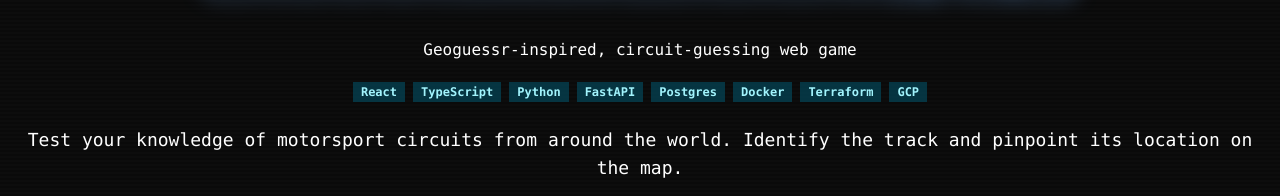
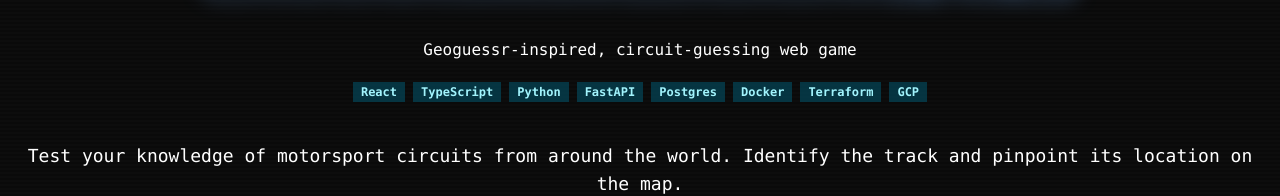
Before and after one commit to yannmazita/portfolio, a React (Vite) app: page /projects in a window 1280 px wide. Shown: the part 680-876 px from the top of the page. Built offline with nearby package versions, Linux system fonts and the light colour scheme.

Commit message:
Height adjustment

```diff
--- a/src/features/projects/components/ProjectsSection.tsx
+++ b/src/features/projects/components/ProjectsSection.tsx
@@ -95,7 +95,7 @@ export const ProjectsSection: React.FC = () => {
       </div>
 
       {/* Tech stack */}
-      <div className="min-h-16 font-mono font-bold text-white">
+      <div className="min-h-20 font-mono font-bold text-white">
         {projects[projectIndex].techStack &&
           projects[projectIndex].techStack.length > 0 && (
             <div className="mt-4 flex flex-wrap justify-center gap-2 py-1">
```
